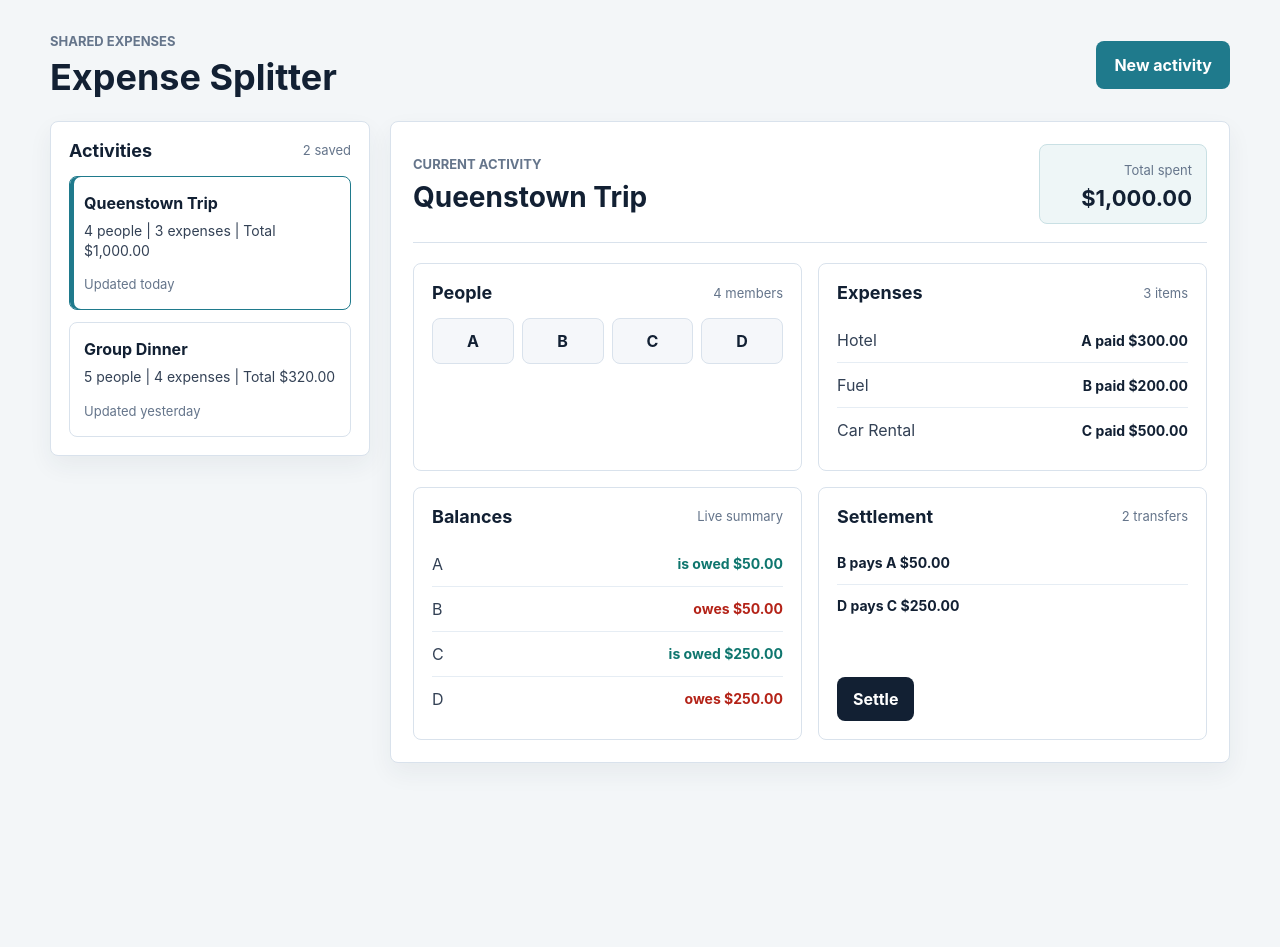
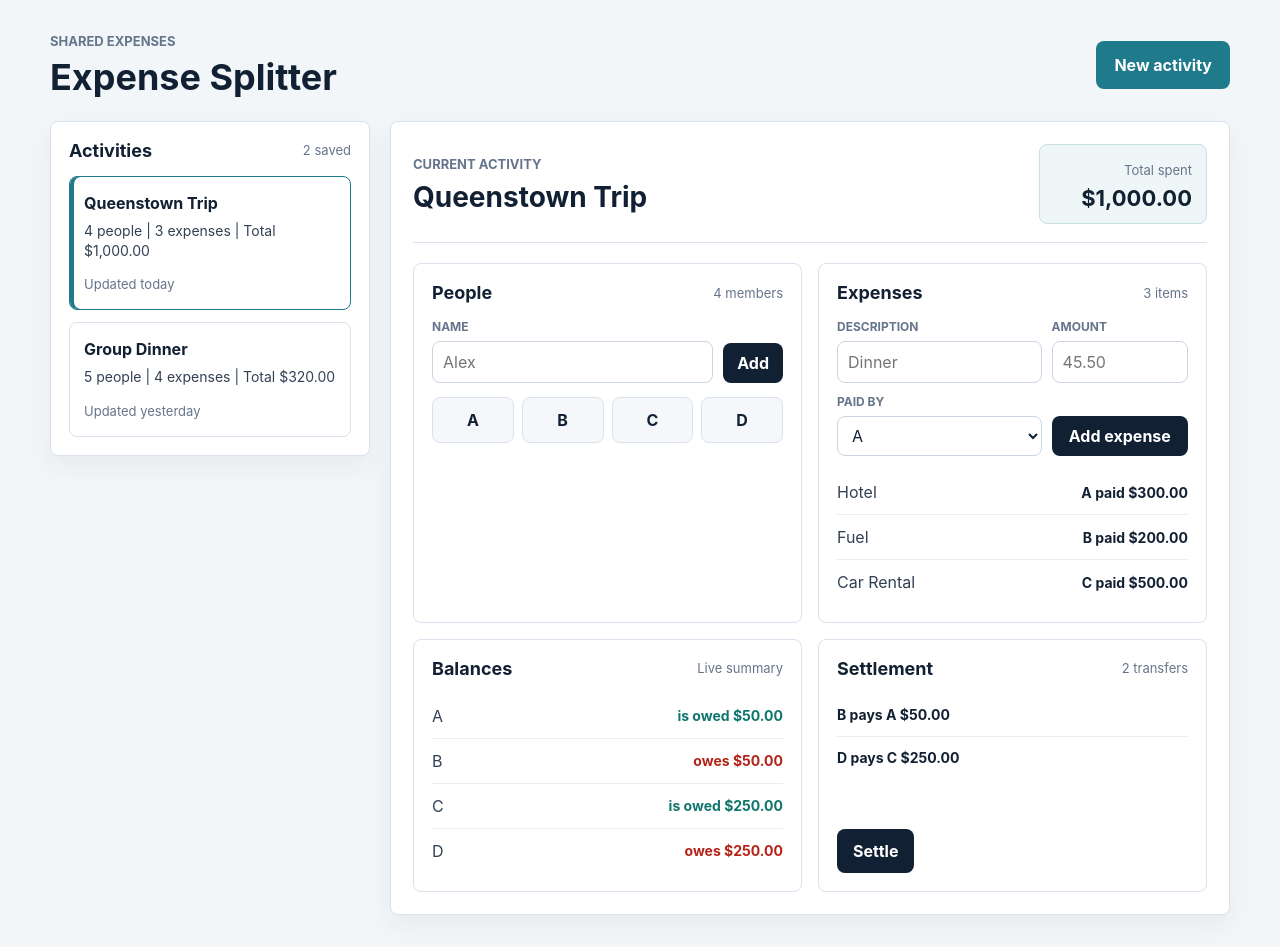
Before and after one commit to Watermelon118/expense-splitter, a React (Vite) app: page / in a window 1280 px wide. Before the commit the page ends 800 px from the top, so only its background shows below. Built offline with nearby package versions, Linux system fonts and the light colour scheme.

Commit message:
Add in-memory people and expense forms

```diff
--- a/src/App.css
+++ b/src/App.css
@@ -160,6 +160,63 @@
   padding: 0;
 }
 
+.inline-form,
+.expense-form {
+  display: grid;
+  gap: 10px;
+  margin-bottom: 14px;
+}
+
+.inline-form {
+  grid-template-columns: minmax(0, 1fr) auto;
+}
+
+.expense-form {
+  grid-template-columns: minmax(0, 1.2fr) minmax(96px, 0.8fr);
+}
+
+.inline-form label,
+.expense-form label {
+  display: flex;
+  flex-direction: column;
+  gap: 5px;
+}
+
+.inline-form label span,
+.expense-form label span {
+  color: #65758b;
+  font-size: 12px;
+  font-weight: 700;
+  text-transform: uppercase;
+}
+
+.inline-form input,
+.expense-form input,
+.expense-form select {
+  background: #ffffff;
+  border: 1px solid #cbd5e1;
+  border-radius: 8px;
+  color: #122033;
+  min-height: 40px;
+  min-width: 0;
+  padding: 8px 10px;
+  width: 100%;
+}
+
+.inline-form input:focus,
+.expense-form input:focus,
+.expense-form select:focus {
+  border-color: #1f7a8c;
+  outline: 3px solid #c9e0e4;
+}
+
+.form-error {
+  color: #b42318;
+  font-size: 13px;
+  font-weight: 700;
+  margin: -4px 0 12px;
+}
+
 .people-list {
   display: grid;
   gap: 8px;
@@ -260,6 +317,13 @@
   padding: 10px 16px;
 }
 
+.compact-button {
+  align-self: end;
+  margin-top: 0;
+  min-height: 40px;
+  padding: 8px 14px;
+}
+
 .primary-button:focus-visible,
 .secondary-button:focus-visible {
   outline: 3px solid #99c7d0;
@@ -307,4 +371,13 @@
     flex-direction: column;
     gap: 4px;
   }
+
+  .inline-form,
+  .expense-form {
+    grid-template-columns: 1fr;
+  }
+
+  .compact-button {
+    justify-self: start;
+  }
 }
--- a/src/App.tsx
+++ b/src/App.tsx
@@ -1,5 +1,7 @@
+import { type FormEvent, useMemo, useState } from "react";
+
 import type { Activity, Balance, Person, Settlement } from "./types";
-import { formatCents } from "./utils/money";
+import { formatCents, parseAmountToCents } from "./utils/money";
 import { calculateBalances, calculateSettlements } from "./utils/settlement";
 import "./App.css";
 
@@ -47,13 +49,107 @@ const secondaryActivity = {
 };
 
 function App() {
-  const activity = sampleActivity;
-  const totalSpentCents = activity.expenses.reduce(
-    (total, expense) => total + expense.amountCents,
-    0,
+  const [activity, setActivity] = useState<Activity>(sampleActivity);
+  const [personName, setPersonName] = useState("");
+  const [personError, setPersonError] = useState("");
+  const [expenseDescription, setExpenseDescription] = useState("");
+  const [expenseAmount, setExpenseAmount] = useState("");
+  const [expensePayerId, setExpensePayerId] = useState(
+    sampleActivity.people[0]?.id ?? "",
   );
-  const balances = calculateBalances(activity.people, activity.expenses);
-  const settlements = calculateSettlements(balances);
+  const [expenseError, setExpenseError] = useState("");
+  const totalSpentCents = useMemo(
+    () =>
+      activity.expenses.reduce(
+        (total, expense) => total + expense.amountCents,
+        0,
+      ),
+    [activity.expenses],
+  );
+  const balances = useMemo(
+    () => calculateBalances(activity.people, activity.expenses),
+    [activity.people, activity.expenses],
+  );
+  const settlements = useMemo(() => calculateSettlements(balances), [balances]);
+
+  function handleAddPerson(event: FormEvent<HTMLFormElement>) {
+    event.preventDefault();
+
+    const trimmedName = personName.trim();
+
+    if (!trimmedName) {
+      setPersonError("Enter a person name.");
+      return;
+    }
+
+    const isDuplicate = activity.people.some(
+      (person) => person.name.toLowerCase() === trimmedName.toLowerCase(),
+    );
+
+    if (isDuplicate) {
+      setPersonError(`${trimmedName} is already in this activity.`);
+      return;
+    }
+
+    const person: Person = {
+      id: createId("person"),
+      name: trimmedName,
+    };
+
+    setActivity((currentActivity) => ({
+      ...currentActivity,
+      people: [...currentActivity.people, person],
+      updatedAt: new Date().toISOString(),
+    }));
+    setExpensePayerId((currentPayerId) => currentPayerId || person.id);
+    setPersonName("");
+    setPersonError("");
+  }
+
+  function handleAddExpense(event: FormEvent<HTMLFormElement>) {
+    event.preventDefault();
+
+    const trimmedDescription = expenseDescription.trim();
+    const amountCents = parseAmountToCents(expenseAmount);
+
+    if (activity.people.length < 2) {
+      setExpenseError("Add at least two people before recording expenses.");
+      return;
+    }
+
+    if (!trimmedDescription) {
+      setExpenseError("Enter an expense description.");
+      return;
+    }
+
+    if (amountCents === null) {
+      setExpenseError("Enter an amount greater than 0 with up to 2 decimals.");
+      return;
+    }
+
+    if (!findPerson(activity.people, expensePayerId)) {
+      setExpenseError("Choose who paid for this expense.");
+      return;
+    }
+
+    setActivity((currentActivity) => ({
+      ...currentActivity,
+      expenses: [
+        ...currentActivity.expenses,
+        {
+          id: createId("expense"),
+          description: trimmedDescription,
+          amountCents,
+          paidByPersonId: expensePayerId,
+          createdAt: new Date().toISOString(),
+        },
+      ],
+      updatedAt: new Date().toISOString(),
+    }));
+    setExpenseDescription("");
+    setExpenseAmount("");
+    setExpenseError("");
+  }
 
   return (
     <main className="app-shell">
@@ -108,6 +204,21 @@ function App() {
                 <h3>People</h3>
                 <span>{activity.people.length} members</span>
               </div>
+              <form className="inline-form" onSubmit={handleAddPerson}>
+                <label>
+                  <span>Name</span>
+                  <input
+                    onChange={(event) => setPersonName(event.target.value)}
+                    placeholder="Alex"
+                    type="text"
+                    value={personName}
+                  />
+                </label>
+                <button className="secondary-button compact-button" type="submit">
+                  Add
+                </button>
+              </form>
+              {personError ? <p className="form-error">{personError}</p> : null}
               <ul className="people-list">
                 {activity.people.map((person) => (
                   <li key={person.id}>{person.name}</li>
@@ -120,6 +231,46 @@ function App() {
                 <h3>Expenses</h3>
                 <span>{activity.expenses.length} items</span>
               </div>
+              <form className="expense-form" onSubmit={handleAddExpense}>
+                <label>
+                  <span>Description</span>
+                  <input
+                    onChange={(event) =>
+                      setExpenseDescription(event.target.value)
+                    }
+                    placeholder="Dinner"
+                    type="text"
+                    value={expenseDescription}
+                  />
+                </label>
+                <label>
+                  <span>Amount</span>
+                  <input
+                    inputMode="decimal"
+                    onChange={(event) => setExpenseAmount(event.target.value)}
+                    placeholder="45.50"
+                    type="text"
+                    value={expenseAmount}
+                  />
+                </label>
+                <label>
+                  <span>Paid by</span>
+                  <select
+                    onChange={(event) => setExpensePayerId(event.target.value)}
+                    value={expensePayerId}
+                  >
+                    {activity.people.map((person) => (
+                      <option key={person.id} value={person.id}>
+                        {person.name}
+                      </option>
+                    ))}
+                  </select>
+                </label>
+                <button className="secondary-button compact-button" type="submit">
+                  Add expense
+                </button>
+              </form>
+              {expenseError ? <p className="form-error">{expenseError}</p> : null}
               <ul className="expense-list">
                 {activity.expenses.map((expense) => {
                   const payer = findPerson(activity.people, expense.paidByPersonId);
@@ -194,6 +345,10 @@ function findPerson(people: Person[], personId: string): Person | undefined {
   return people.find((person) => person.id === personId);
 }
 
+function createId(prefix: string): string {
+  return `${prefix}-${crypto.randomUUID()}`;
+}
+
 function getBalanceClassName(balance: Balance): string {
   if (balance.amountCents > 0) {
     return "positive";
```
Also changed, not shown: 1 other file (tests, documents, lock files or other folders).
